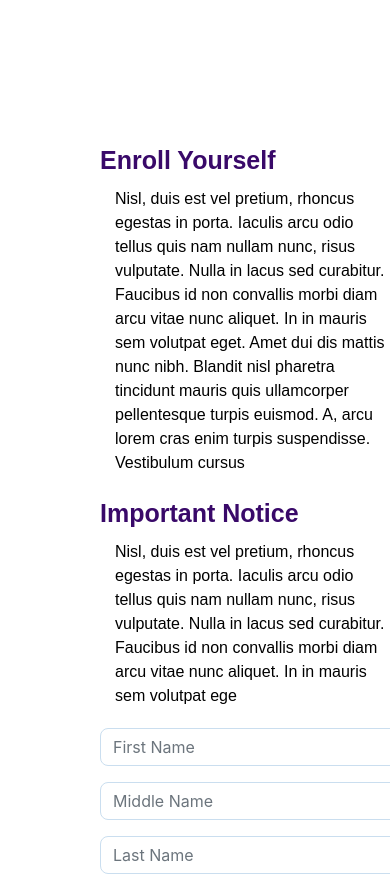
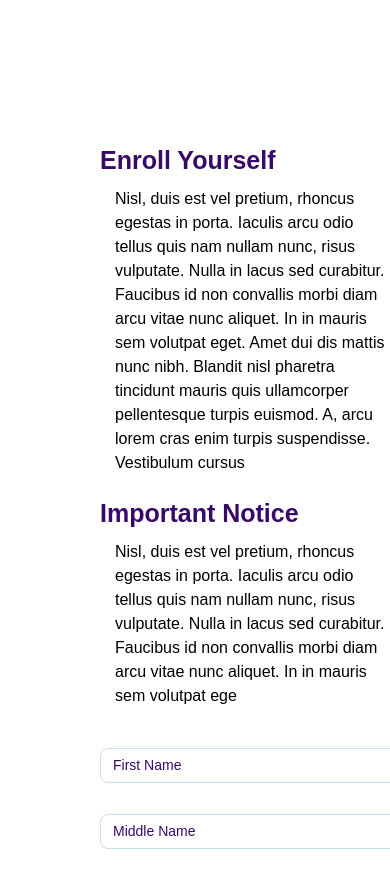
Before and after one commit to ritika020/covid_form, a React (Create React App) app: page / in a window 390 px wide. Shown: the top 876 px of the page. Built offline with nearby package versions, Linux system fonts and the light colour scheme.

Commit message:
placeholder

```diff
--- a/src/form/form.css
+++ b/src/form/form.css
@@ -13,7 +13,7 @@
     margin-left: 100px;
 }
 .y3{
-    margin-top: 20px;
+    margin-top: 40px;
     margin-left: 100px;
 }
 .y4{
@@ -142,9 +142,14 @@ top: 289px;
     display: block;
     width: 100%;
     padding: 0.375rem 0.75rem;
-    font-size: 1rem;
-    line-height: 1.5;
-    color: #495057;
+    /* font-size: 1rem;
+    line-height: 1.5; */
+    font-size: 14px;
+    line-height: 21px;
+    font-family: "Poppins", sans-serif;
+    font-style: normal;
+    font-weight: normal;
+    color: #390969;
     background-color: #fff;
     background-clip: padding-box;
     border: 1px solid #cadeef;
@@ -164,6 +169,26 @@ line-height: 21px;
 color: #390969;
 }
 
+
+.form-control::-webkit-input-placeholder {
+  color: #390969;
+}
+.form-control:-moz-placeholder {
+  color: #390969;
+}
+.form-control::-moz-placeholder {
+  color: #390969;
+}
+.form-control::placeholder {
+  color: #390969;
+}
+.form-control:-ms-input-placeholder {
+  color: #bec6cc;
+}
+
+::placeholder{
+    color: #390969  ;
+}
 .Form_input {
     /* width: 190px;
     height: 38px; */
@@ -253,3 +278,25 @@ span {
     opacity: 0.8;
 }
 */
+
+@media (max-width: 500px) {
+  .Forms_pic {
+    display: none;
+  }
+  .Forms_title {
+    margin-top: 100px;
+  }
+  .form-control {
+    margin-bottom: 15px;
+  }
+  .custom-select {
+    margin-bottom: 10px;
+  }
+  .Form__select {
+    margin-left: 0;
+    font-size: 13px;
+  }
+  .Form__span {
+    font-size: 13px;
+  }
+}
--- a/src/form/form.js
+++ b/src/form/form.js
@@ -31,7 +31,7 @@ class first extends React.Component{
                      <div className="row y3">
 
                      <div className="form-group col-md-3">
-                     <input type="name" class="form-control " id="Form_input" placeholder="First Name"/>
+                     <input type="name" class="form-control " id="Form_input" placeholder="First Name" style={{color:"#390969"}}/>
                      </div>
                      <div className="form-group col-md-3">
                      <input type="name" class="form-control" id="Form_input" placeholder="Middle Name"/>
```
Also changed, not shown: 1 other file (tests, documents, lock files or other folders).
